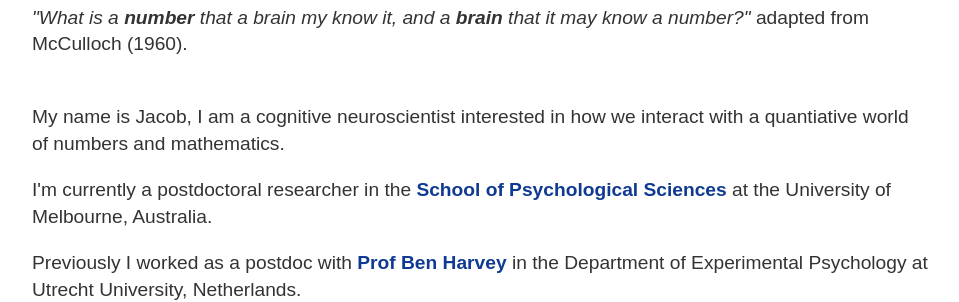
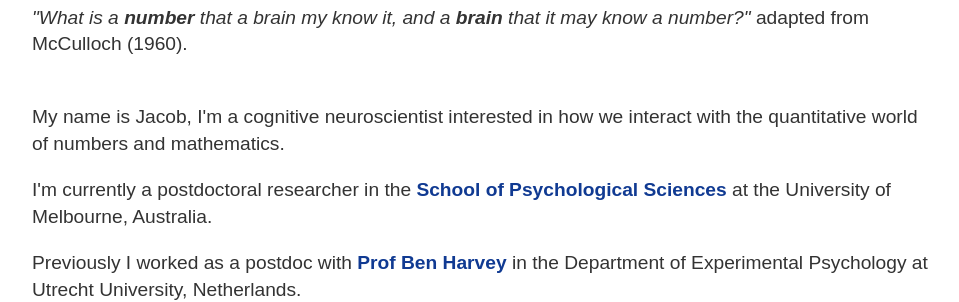
Before and after one commit to jacobmpaul/jacobmpaul.github.io, a Jekyll site: the page built from index.html, in a window 1280 px wide. Shown: the part 591-893 px from the top of the page, without its empty margins (160-1119 px from the left). Built offline with Jekyll 4.4.1, drawn with Linux system fonts in a browser that asks for light colours.

Commit message:
Update index.html

```diff
--- a/index.html
+++ b/index.html
@@ -8,7 +8,7 @@ title: Jacob M. Paul
 	<p><b>Dr Jacob M. Paul</b></p>
 	<p><i>"What is a <b>number</b> that a brain my know it, and a <b>brain</b> that it may know a number?"</i> adapted from McCulloch (1960).</p>
 
-	<p><br>My name is Jacob, I am a cognitive neuroscientist interested in how we interact with a quantiative world of numbers and mathematics.</p>
+	<p><br>My name is Jacob, I'm a cognitive neuroscientist interested in how we interact with the quantitative world of numbers and mathematics.</p>
 
 	<p>I'm currently a postdoctoral researcher in the <b><a href="https://findanexpert.unimelb.edu.au/profile/426619-jacob-paul">School of Psychological Sciences</a></b> at the University of Melbourne, Australia.<p>
 
```
